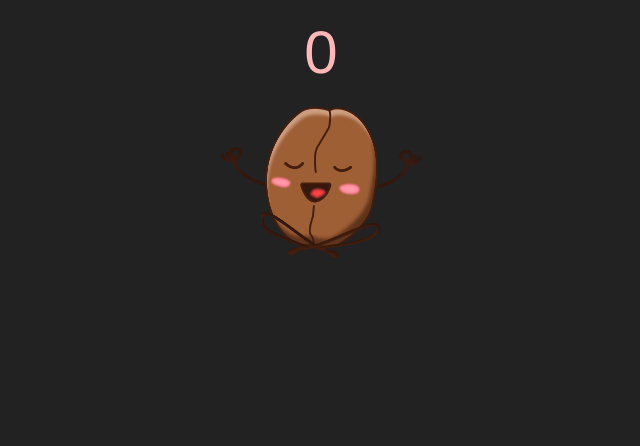
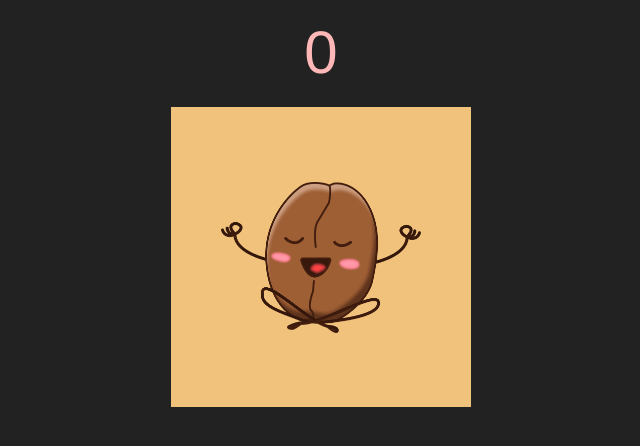
Before and after one commit to fieechen/Cute-Clicker-Project, a plain HTML site: page index.html in a window 1280 px wide. Shown: the part 90-536 px from the top of the page, without its empty margins (319-959 px from the left). Drawn offline with Linux system fonts and the light colour scheme.

Commit message:
feature: added clickArea with hover and active state, also corrected the img placement in Stylesheet

```diff
--- a/index.html
+++ b/index.html
@@ -10,9 +10,9 @@
     <h1>Clicker zur Entspannung</h1>
 
     <div id="counter">0</div>
-
+    <div id="clickArea">
      <img id="clickImg" src="cookie.png" alt="Click Item">
-
+    </div>
     <script src="script.js"></script>
 </body>
 </html>
--- a/style.css
+++ b/style.css
@@ -4,6 +4,7 @@ body {
     font-family: 'Franklin Gothic Medium', 'Arial Narrow', sans-serif, sans-serif;
     text-align: center;
     margin-top: 50px;
+    align-items: center;
 }
 
 #counter {
@@ -27,3 +28,24 @@ button {
 #clickImg:active {
     transform: scale(0.95);
 }
+
+#clickArea {
+    align-items: center;
+    width: 300px;
+    height: 300px;
+    background-color: #f0c27b; /* normal */
+    margin: 0 auto;
+    cursor: pointer;
+    transition: background-color 0.2s ease;
+    display: flex; /* flexbox für zentrierten Inhalt */
+    justify-content: center; /* horizontal zentrieren */
+    align-items: center; /* vertikal zentrieren */
+}
+
+#clickArea:hover {
+    background-color: #f7b733; /* hover */
+}
+
+#clickArea:active {
+    background-color: #d35400; /* clicked */
+}
```
